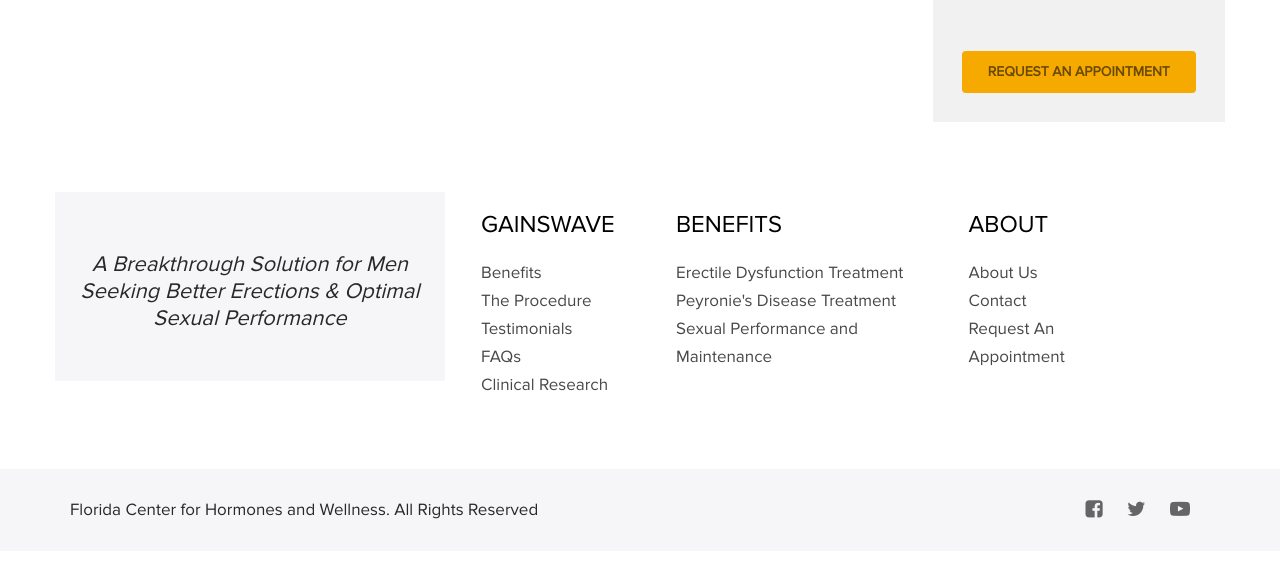
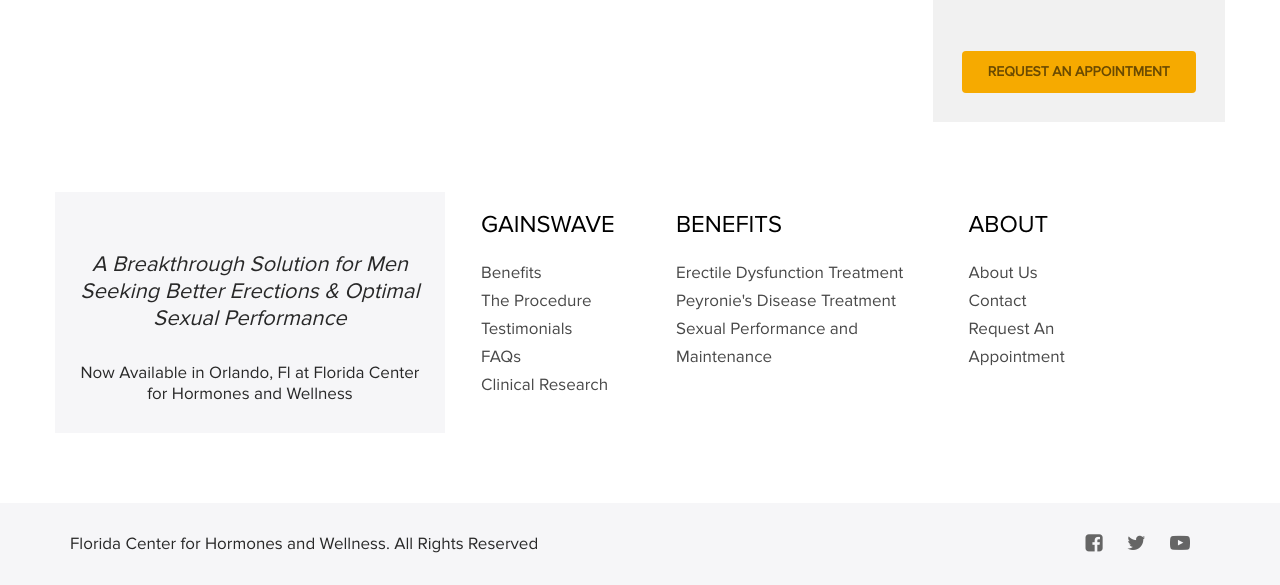
Before and after one commit to aaghealth/gainswavecolumbus.com, a Jekyll site: the page built from thanks.html, in a window 1280 px wide and 900 px high, scrolled down 587 px, cut to the strip 315-900 px from the top of the window. Built offline with Jekyll 4.4.1, drawn with Linux system fonts in a browser that asks for light colours; nearby versions of some CDN libraries; before the commit the page ends 1453 px from its top, so only the background shows below that.

Commit message:
Update footer.html

```diff
--- a/_includes/footer.html
+++ b/_includes/footer.html
@@ -4,7 +4,7 @@
 			<div class="row">
 				<div class="col-xs-12 col-sm-3 col-lg-4 logobox">
 
-					<p class="slogan">{{ site.home_page_banner_tagline }}</p>
+					<p class="slogan">{{ site.home_page_banner_tagline }}</p><p>Now Available in {{site.keyword_location}} at {{site.practice_name}}</p>
 				</div>
 				<div class="col-xs-12 col-sm-3 col-lg-2">
 					<h3>GAINSWave</h3>
```
